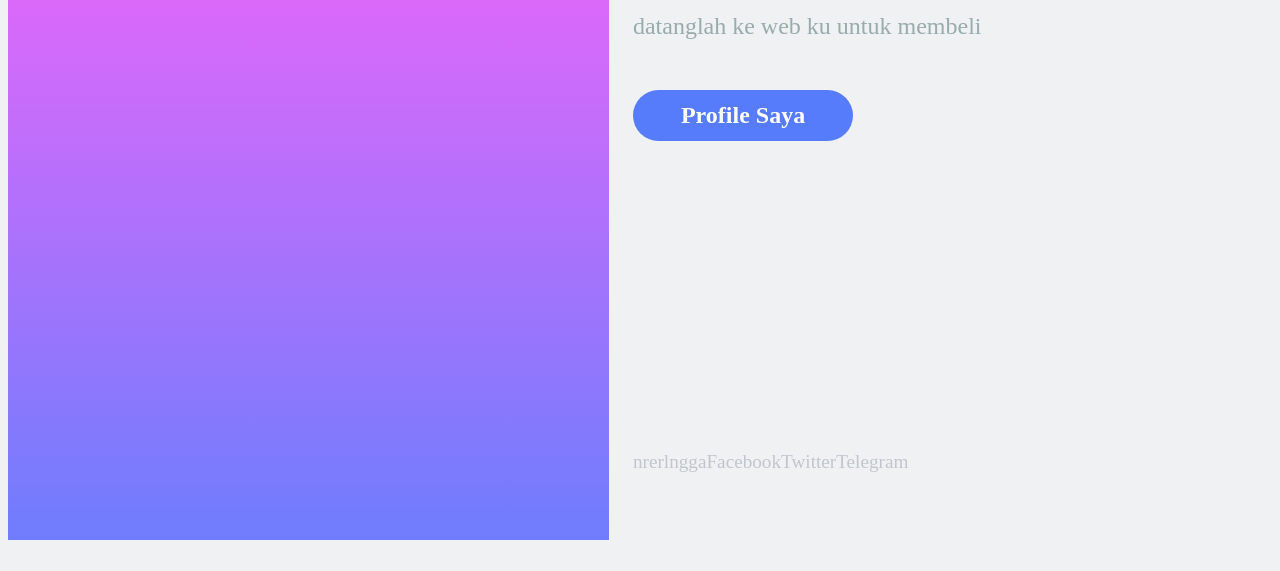
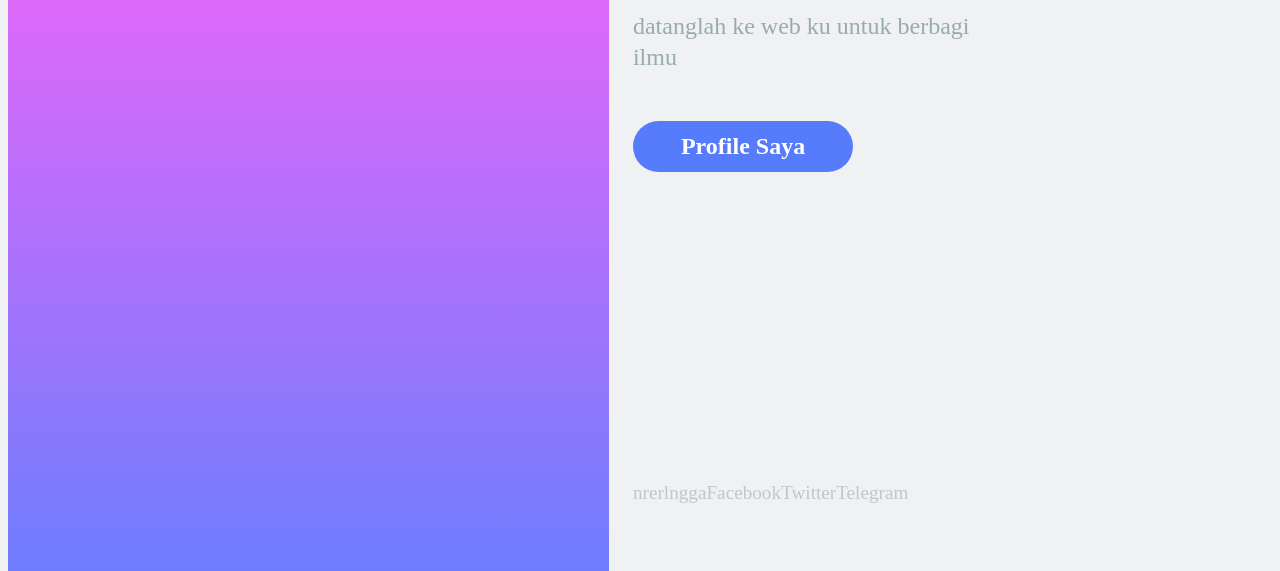
Before and after one commit to ramagg44/web, a plain HTML site: page index.html in a window 1280 px wide. Shown: the part 539-1110 px from the top of the page. Before the commit the page ends 1079 px from the top, so only its background shows below. Drawn offline with Linux system fonts and the light colour scheme.

Commit message:
Update index.html

```diff
--- a/index.html
+++ b/index.html
@@ -27,7 +27,7 @@
             <h2>selamat datang di web gilang ramadhan</h2>
             <br /><br />
             <p>
-              datanglah ke web ku untuk membeli
+              datanglah ke web ku untuk berbagi ilmu
             </p>
             <a href="" class="action-btn">Profile Saya</a>
           </div>
```
